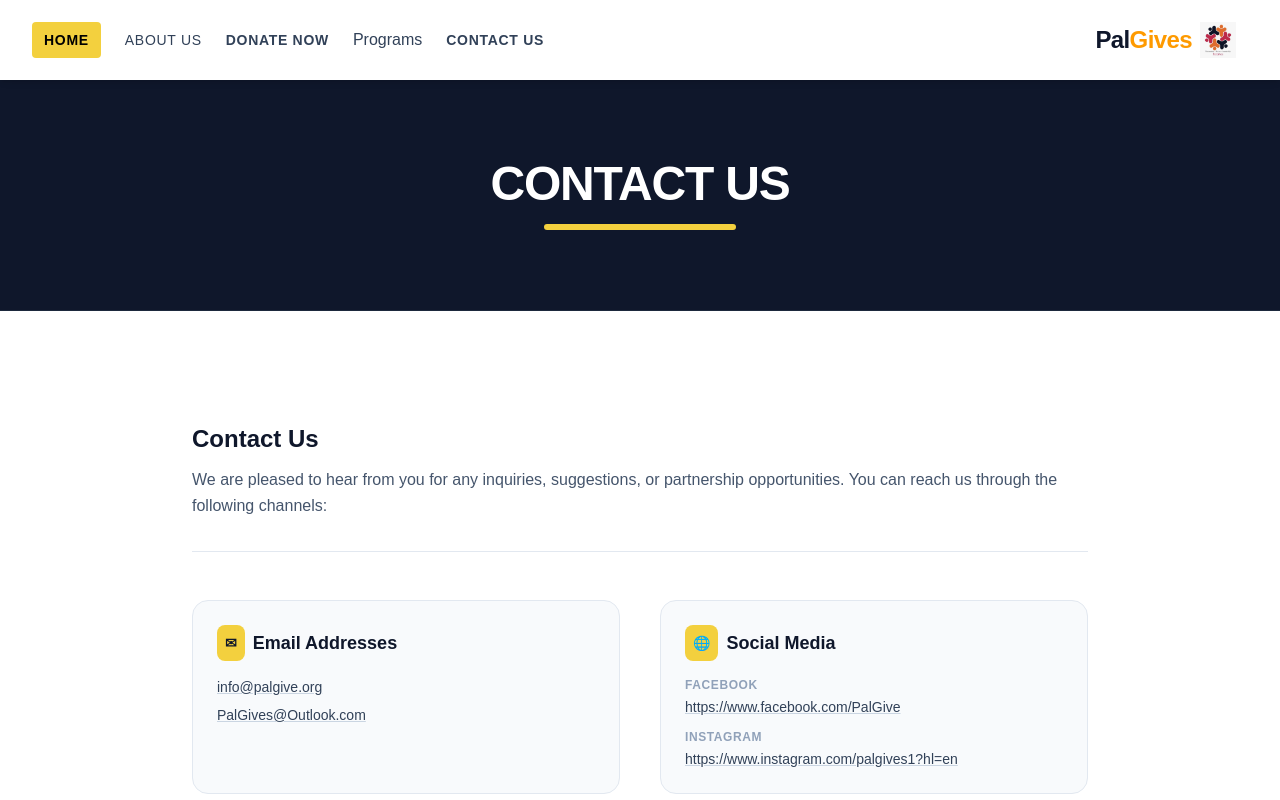
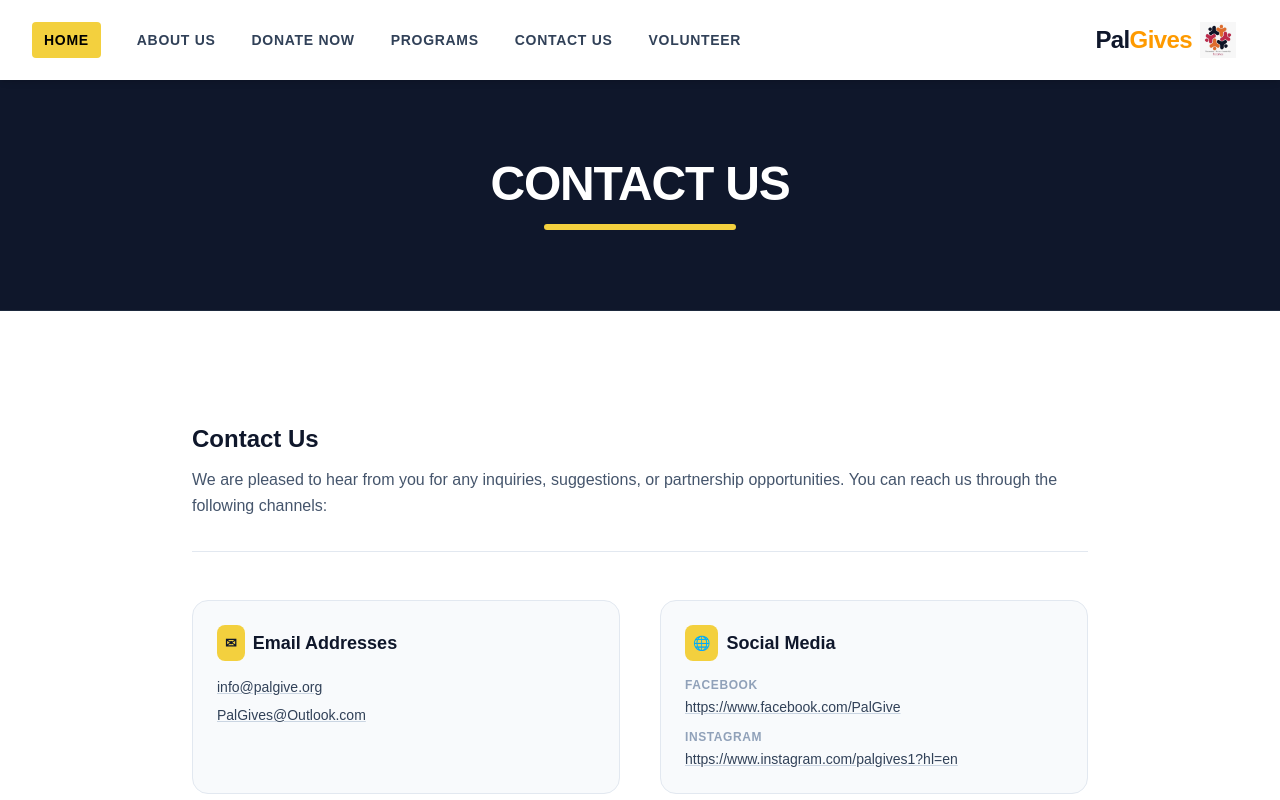
Before and after one commit to Muna-Zeer/palGives, a Next.js app in the folder palgives-website/: page /contact in a window 1280 px wide. Shown: the top 800 px of the page. Built offline with nearby package versions, Linux system fonts and the light colour scheme.

Commit message:
Adding the link of volunteer in the navbar items and modifying the required colors to slate-700

```diff
--- a/palgives-website/app/components/Navbar.tsx
+++ b/palgives-website/app/components/Navbar.tsx
@@ -5,6 +5,7 @@ import { useState } from 'react';
 import Link from 'next/link';
 import Image from 'next/image';
 import { programs } from '../data/programs';
+import { VOLUNTEER_FORM_URL } from "../constants";
 
 export default function Navbar() {
   const [isProgramOpen, setIsProgramOpen] = useState(false);
@@ -17,7 +18,8 @@ export default function Navbar() {
         <div className="flex justify-between items-center h-20">
 
           {/* Navigation Links (Left Side) */}
-          <nav className="hidden md:flex items-center space-x-6 text-slate-800 font-medium">
+          <nav className="flex items-center space-x-1 gap-6 md:gap-8 text-slate-700 hover:text-[#F3D03E] transition-colors text-sm uppercase tracking-wider font-semibold"
+          >
             <Link
               href="/"
               className="px-3 py-2 text-sm uppercase tracking-wider font-bold text-black bg-[#F3D03E] rounded transition-colors"
@@ -27,16 +29,19 @@ export default function Navbar() {
 
             <Link
               href="/about"
+              target="_blank"
+              rel="noopener noreferrer"
               className="text-slate-700 hover:text-[#F3D03E] transition-colors text-sm uppercase tracking-wider"
             >
               About Us
             </Link>
 
+
             {/* Donate Dropdown / Link */}
             <div className="relative group">
               <Link
                 href="/donate"
-                className="flex items-center space-x-1 text-slate-700 hover:text-[#F3D03E] transition-colors text-sm uppercase tracking-wider font-semibold"
+                className="flex items-center pg-4 space-x-1 text-slate-700 hover:text-[#F3D03E] transition-colors text-sm uppercase tracking-wider font-semibold"
               >
                 <span>Donate Now</span>
               </Link>
@@ -51,16 +56,17 @@ export default function Navbar() {
               <button
                 type="button"
                 onClick={() => setIsProgramOpen((prev) => !prev)}
-                className="text-slate-700 hover:text-amber-600 font-medium py-2 flex items-center gap-1"
+                className="flex items-center space-x-1 text-slate-700 hover:text-[#F3D03E] transition-colors text-sm uppercase tracking-wider font-semibold"
               >
                 Programs
               </button>
+
 
               {/* Mega Menu Dropdown */}
               {isProgramOpen && (
                 <div className="absolute left-0 top-full w-[680px] bg-white rounded-xl shadow-2xl border border-slate-100 p-6 grid grid-cols-12 gap-6 z-50">
                   <div className="col-span-12 space-y-2">
-                    <p className="text-xs font-semibold text-amber-600 uppercase tracking-widest mb-2">
+                    <p className="text-xs font-semibold text-[#F3D03E] uppercase tracking-widest mb-2">
                       Impact Focus Areas
                     </p>
 
@@ -71,7 +77,7 @@ export default function Navbar() {
                         onClick={() => setIsProgramOpen(false)}
                         className="block p-2.5 rounded-lg hover:bg-slate-50 transition-colors group"
                       >
-                        <div className="text-sm font-semibold text-slate-800 group-hover:text-amber-600">
+                        <div className="text-sm font-semibold text-slate-800 group-hover:text-[#F3D03E]">
                           {item.title}
                         </div>
                         <div className="text-xs text-slate-500 line-clamp-1">
@@ -92,7 +98,14 @@ export default function Navbar() {
               >
                 <span>Contact Us</span>
               </Link>
+
             </div>
+            <Link
+              href={VOLUNTEER_FORM_URL}
+              className="flex items-center space-x-1 text-slate-700 hover:text-[#F3D03E] transition-colors text-sm uppercase tracking-wider font-semibold"
+            >
+              Volunteer
+            </Link>
           </nav>
 
           {/* Logo Brand (Right Side matching original design) */}
@@ -160,11 +173,11 @@ export default function Navbar() {
             Contact Us
           </Link>
           <Link
-    href="/volunteer"
-    className="px-4 py-2 text-sm font-bold uppercase tracking-wider text-gray-900 bg-yellow-400 hover:bg-yellow-500 rounded transition-all shadow-sm"
-  >
-    Volunteer
-  </Link>        </div>
+            href={VOLUNTEER_FORM_URL}
+            className="px-4 py-2 text-sm font-bold uppercase tracking-wider text-gray-900 bg-yellow-400 hover:bg-yellow-500 rounded transition-all shadow-sm"
+          >
+            Volunteer
+          </Link>        </div>
       )}
     </header>
   );
--- a/palgives-website/app/constants.tsx
+++ b/palgives-website/app/constants.tsx
@@ -1 +1 @@
-export const VOULNTEER_FORM_URL="https://docs.google.com/forms/d/e/1FAIpQLSe0iWCfFKU40ubtS217RYOPXAipwjVmRS0DGILeM86yZGB5Zw/viewform?pli=1";
+export const VOLUNTEER_FORM_URL="https://docs.google.com/forms/d/e/1FAIpQLSe0iWCfFKU40ubtS217RYOPXAipwjVmRS0DGILeM86yZGB5Zw/viewform?pli=1";
```
